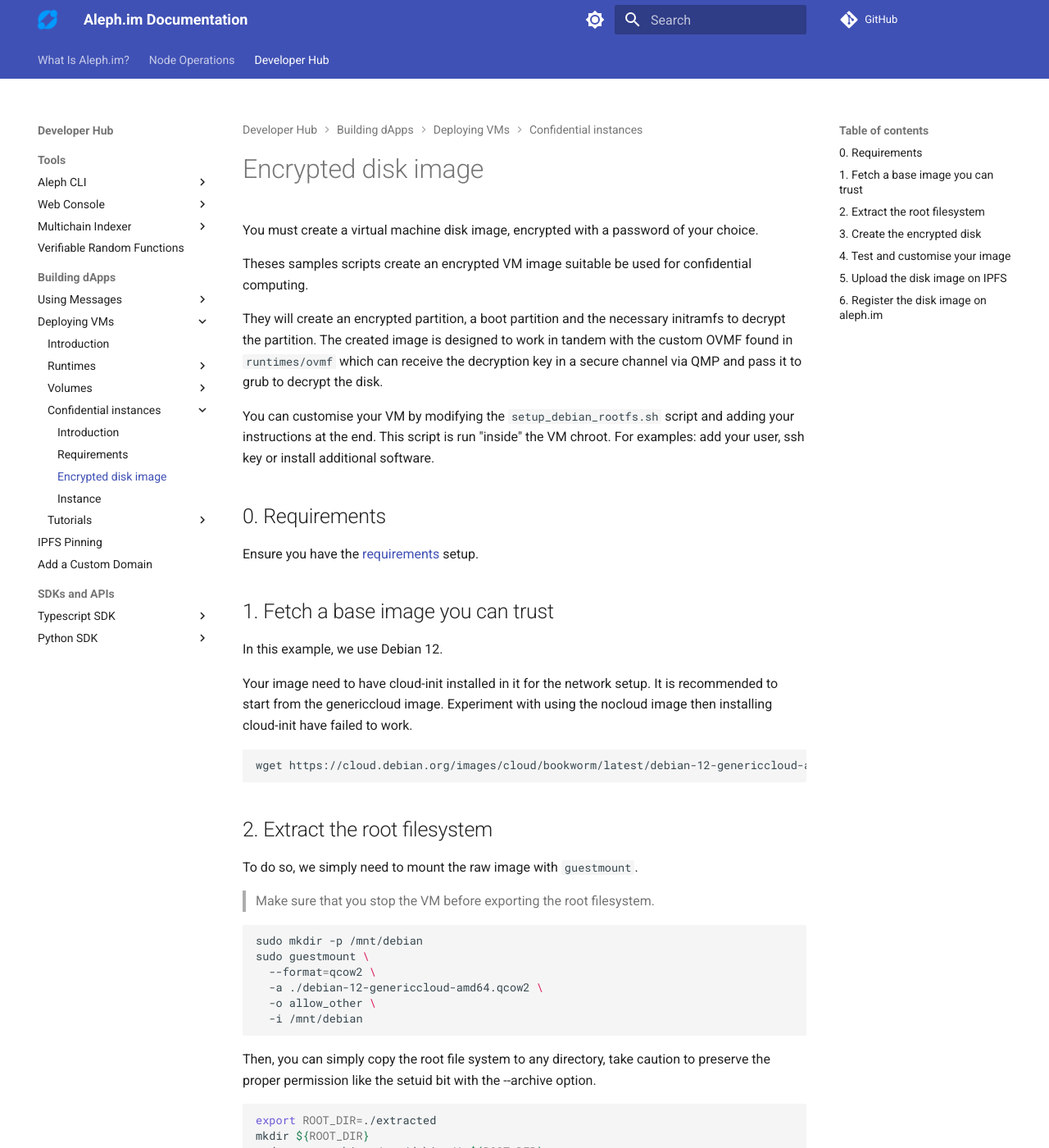
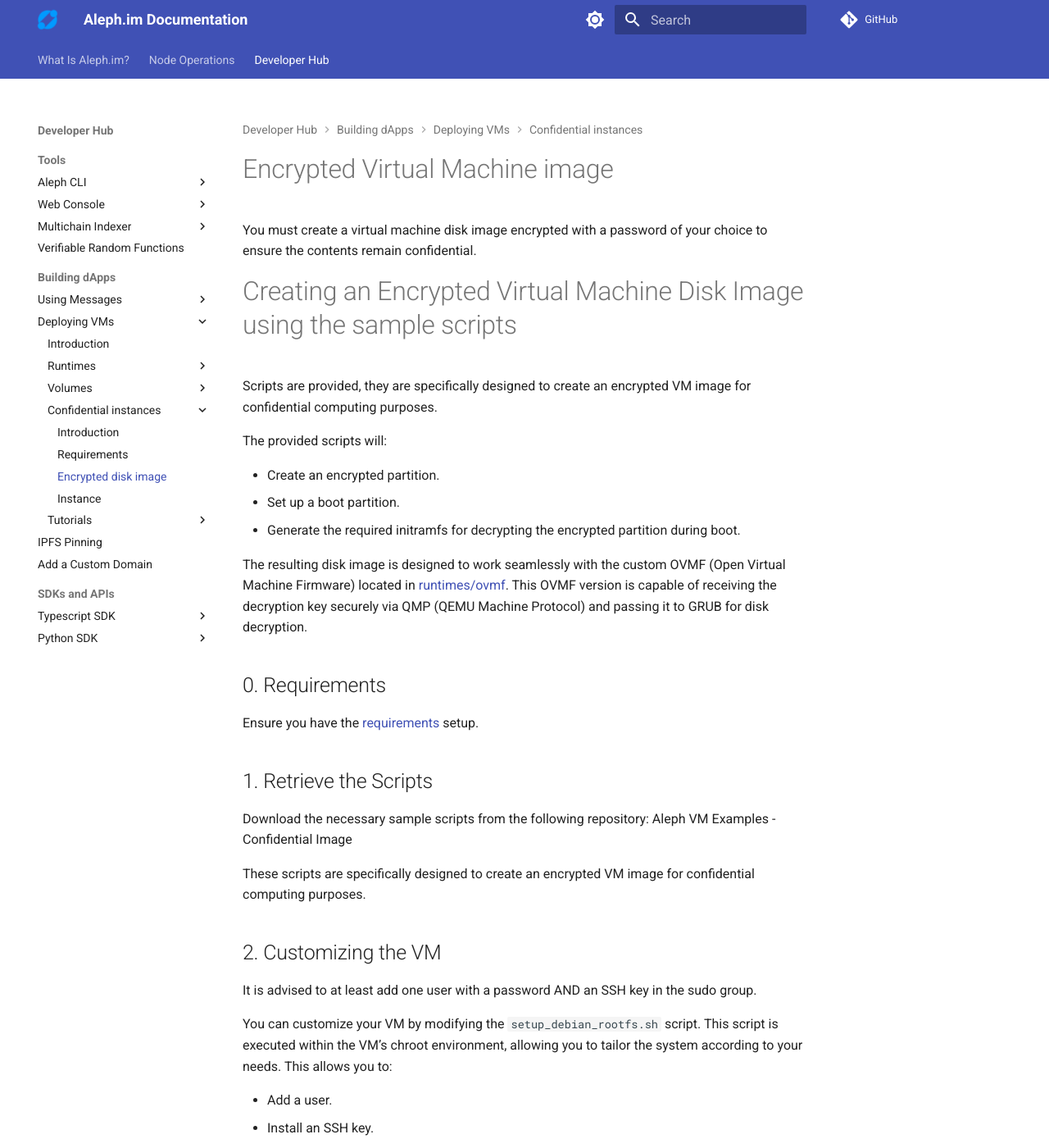
Before and after one commit to aleph-im/aleph-docs, an MkDocs documentation site: the page built from docs/computing/confidential/encrypted-disk.md, in a window 1280 px wide and 1400 px high. Shown: the whole window at 82% size. Built offline with MkDocs 1.6.1 and Material for MkDocs 9.7.7, drawn with Linux system fonts in a browser that asks for light colours; plug-ins that fetch from the network failed and are left out; comment, search, counter and statistics services are not loaded; some of the changed text lies outside the part shown.

Commit message:
Improve image create section fix issue with mention scripts that don't exist

````diff
--- a/docs/computing/confidential/encrypted-disk.md
+++ b/docs/computing/confidential/encrypted-disk.md
@@ -1,18 +1,43 @@
-# Encrypted disk image
+# Encrypted Virtual Machine image
 
-You must create a virtual machine disk image,  encrypted with a password of your choice.
+You must create a virtual machine disk image encrypted with a password of your choice to ensure the contents remain confidential.
 
-Theses samples scripts create an encrypted VM image suitable be used for confidential computing.
+# Creating an Encrypted Virtual Machine Disk Image using the sample scripts
 
-They will create an encrypted partition, a boot partition and the necessary initramfs to decrypt the partition. The created image is designed to work in tandem with the custom OVMF found in `runtimes/ovmf` which can receive the decryption key in a secure channel via QMP and pass it to grub to decrypt the disk.
+Scripts are provided, they are  specifically designed to create an encrypted VM image for confidential computing purposes.
 
-You can customise your VM by modifying the `setup_debian_rootfs.sh` script and  adding your instructions at the end. This script is run "inside" the VM chroot. For examples: add your user, ssh key or install additional software.
+The provided scripts will:
+
+* Create an encrypted partition.
+* Set up a boot partition.
+* Generate the required initramfs for decrypting the encrypted partition during boot.
+
+The resulting disk image is designed to work seamlessly with the custom OVMF (Open Virtual Machine Firmware) located in [runtimes/ovmf](https://github.com/aleph-im/aleph-vm/tree/main/runtimes/ovmf). This OVMF version is capable of receiving the decryption key securely via QMP (QEMU Machine Protocol) and passing it to GRUB for disk decryption.
 
 ## 0. Requirements
 
 Ensure you have the [requirements](./requirements.md) setup.
 
-## 1. Fetch a base image you can trust
+
+## 1. Retrieve the Scripts
+Download the necessary sample scripts from the following repository:
+Aleph VM Examples - Confidential Image
+
+These scripts are specifically designed to create an encrypted VM image for confidential computing purposes.
+
+## 2. Customizing the VM
+It is advised to at least add one user with a password AND an SSH key in the sudo group.
+
+You can customize your VM by modifying the `setup_debian_rootfs.sh` script. This script is executed within the VM’s chroot environment, allowing you to tailor the system according to your needs. This allows you to:
+
+* Add a user.
+* Install an SSH key.
+* Install additional software.
+* Modify the default configuration.
+
+Simply add your custom instructions at the end of the `setup_debian_rootfs.sh` script.
+
+## 3. Fetch a base image you can trust
 
 In this example, we use Debian 12.
 
@@ -22,7 +47,9 @@
 wget https://cloud.debian.org/images/cloud/bookworm/latest/debian-12-genericcloud-amd64.qcow2
 ```
 
-## 2. Extract the root filesystem
+Only the network part of cloud-init need to be enabled.
+
+## 4. Extract the root filesystem
 
 To do so, we simply need to mount the raw image with `guestmount`.
 
@@ -51,7 +78,7 @@
 sudo rm -r /mnt/debian
 ```
 
-## 3. Create the encrypted disk
+## 5. Create the encrypted disk
 
 Run the build_debian_image.sh that will create the image with the encrypted disk
 > This script will require sudo for certain commands
@@ -64,7 +91,9 @@
 
 > Tip: To debug the image creation, pass the `-x` option to bash in front of the script name
 
-## 4. Test and customise your image
+## Optional: Test and further customise your image
+
+The confidential VM can be started locally in QEMU using the following command. From there you can modify it as you wish.
 
 ```shell
 sudo qemu-system-x86_64 \
@@ -77,29 +106,29 @@
   -drive if=pflash,format=raw,unit=0,file=/usr/share/ovmf/OVMF.fd,readonly=on
 ```
 
-> Once you have entered your password you might have to wait a minute or so for the disk to decrypt and boot.
+> Note: Once you have entered your password you might have to wait a minute or so for the disk to decrypt and boot.
 
 To exit qemu : press Ctrl a, x and then [Enter]
 
 Make it your own:  add your user, ssh key, other program that you might need.
 Don't forget your encryption password! The aleph team can't help you if you lose it
 
-## 5. Upload the disk image on IPFS
+## 6. Upload the disk image on IPFS
 
-2. Upload the disk file you just created to ipfs
+Upload the disk file you just created to ipfs. Either using an ipfs interface or via curl
 
 ```shell
 curl -L -X POST -F file=@destination-image.img "http://ipfs-2.aleph.im/api/v0/add"
 ```
 
-## 6. Register the disk image on aleph.im
+## 7. Register the disk image on aleph.im
 
-3. Pin the ipfs file in aleph via
+Pin the ipfs file in aleph via
 ```
 aleph file pin <ipfs hash>
 ```
 
-4. Check that it is present
+## 8. Check that it is present
 
 ... and get it's ItemHash that is to be passed at the rootfs item hash:
 ```shell
````
Also changed, not shown: docs/computing/confidential/instance.md (+8 -1 lines), docs/computing/confidential/requirements.md (+1 -0 lines).
